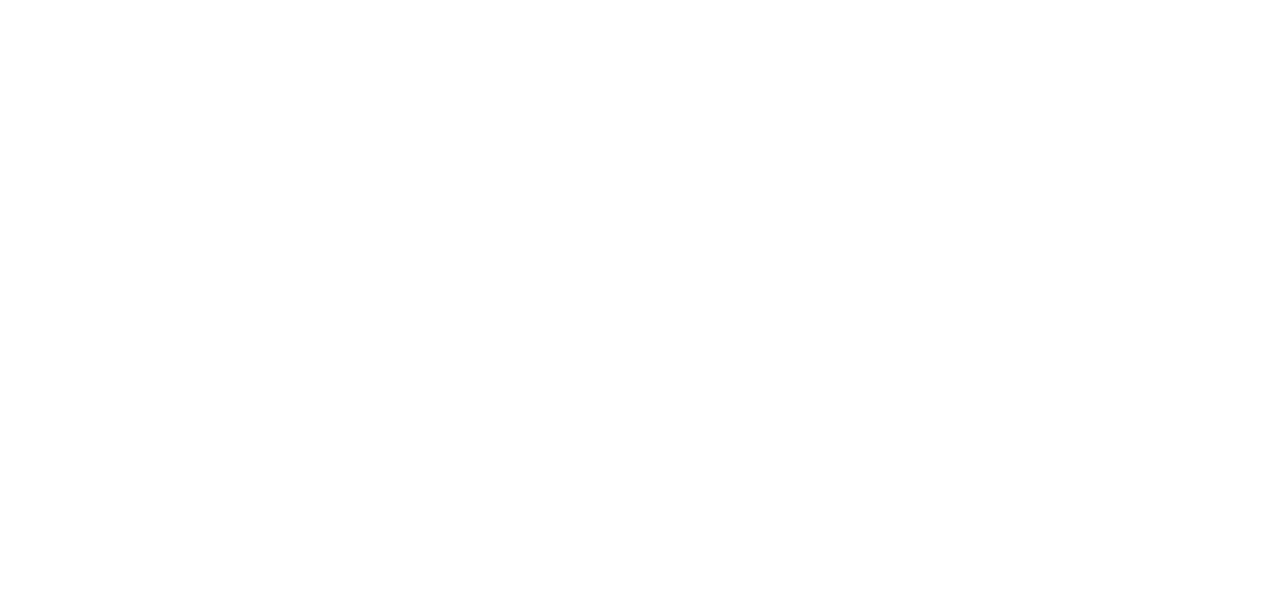
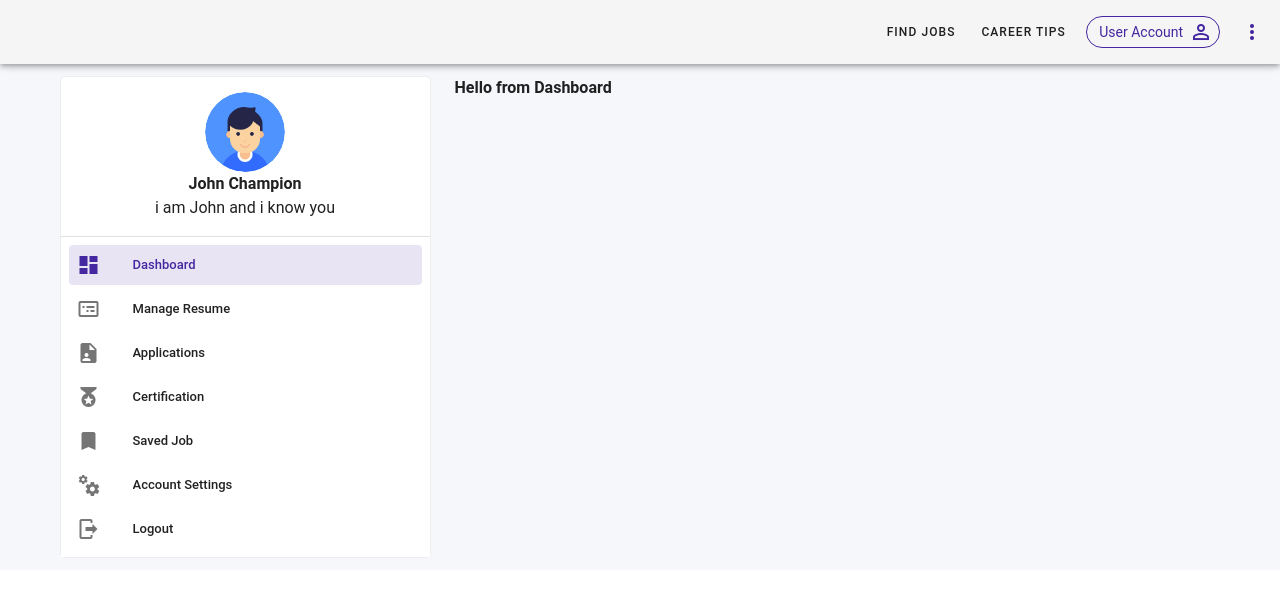
Before and after one commit to charles2k16/jobCms, a Vue app: page /dashboard in a window 1280 px wide. Shown: the top 594 px of the page. Built offline with nearby package versions, Linux system fonts and the light colour scheme; a small style sheet from the web is missing.

Commit message:
dashboard fix

```diff
--- a/src/containers/Main.vue
+++ b/src/containers/Main.vue
@@ -1,19 +1,37 @@
 <template>
-  <div>
+  <div id="main">
     <Navbar />
-    <v-content>
-
+    <v-content id="content">
+      <v-container fill-height>
+        <v-row>
+          <v-col md="4">
+            <SideBar />
+          </v-col>
+          <v-col md="8">
+            <div>
+              <router-view></router-view>
+            </div>
+          </v-col>
+        </v-row>
+      </v-container>
     </v-content>
   </div>
 </template>
 
 <script>
 import Navbar from "./NavBar"
+import SideBar from "./SideBar"
 
 export default {
   name: "Main",
   components: {
-    Navbar
+    Navbar, SideBar
   }
 }
 </script>
+
+<style scoped>
+  #main {
+    background-color: #F6F7FB;
+  }
+</style>
--- a/src/containers/SideBar.vue
+++ b/src/containers/SideBar.vue
@@ -0,0 +1,60 @@
+<template>
+  <div class="sidebar">
+    <div class="profile text-center">
+      <v-avatar size="80">
+        <img src="../assets/images/profile.png" alt="profile"
+        >
+      </v-avatar>
+      <div>
+        <h4>John Champion</h4>
+        <p>i am John and i know you</p>
+      </div>
+    </div>
+
+    <div class="menu">
+      <v-divider></v-divider>
+      <v-list nav dense>
+        <v-list-item-group v-model="item" color="primary">
+          <v-list-item v-for="(item, i) in items" :key="i">
+            <v-list-item-icon>
+              <v-icon v-text="item.icon"></v-icon>
+            </v-list-item-icon>
+
+            <v-list-item-content>
+              <v-list-item-title v-text="item.text"></v-list-item-title>
+            </v-list-item-content>
+          </v-list-item>
+        </v-list-item-group>
+      </v-list>
+    </div>
+  </div>
+</template>
+
+
+<script>
+export default {
+  data () {
+    return {
+      item: 0,
+      items: [
+        { text: "Dashboard", icon: 'mdi-view-dashboard' },
+        { text: "Manage Resume", icon: "mdi-card-bulleted-outline" },
+        { text: 'Applications', icon: 'mdi-file-account' },
+        { text: 'Certification', icon: 'mdi-medal' },
+        { text: 'Saved Job', icon: 'mdi-bookmark' },
+        { text: 'Account Settings', icon: 'mdi-cogs' },
+        { text: 'Logout', icon: 'mdi-logout' },
+      ],
+    }
+  }
+}
+</script>
+
+<style>
+  .sidebar {
+    background-color: #FFFFFF;
+    border: 1px solid rgb(238, 237, 237);
+    border-radius: 5px;
+    padding-top: 15px;
+  }
+</style>
--- a/src/router/index.js
+++ b/src/router/index.js
@@ -2,14 +2,23 @@
 import VueRouter from "vue-router";
 import Main from "../containers/Main";
 import Login from "../views/Login";
+import Dashboard from "../views/Dashboard"
 
 Vue.use(VueRouter);
 
 const routes = [
   {
     path: "/",
+    redirect: "/dashboard",
     name: "Home",
-    component: Main
+    component: Main,
+    children: [
+      {
+        path: "/dashboard",
+        name: "dashboard",
+        component: Dashboard
+      }
+    ]
   },
   {
     path: "/login",
--- /dev/null
+++ b/src/views/Dashboard.vue
@@ -0,0 +1,16 @@
+<template>
+  <div>
+    <h4>Hello from Dashboard</h4>
+  </div>
+</template>
+
+<script>
+export default {
+  name: "Dashboard",
+  data () {
+    return {
+      showCards: true
+    }
+  }
+}
+</script>
```
Also changed, not shown: src/assets/images/profile.png (added).
